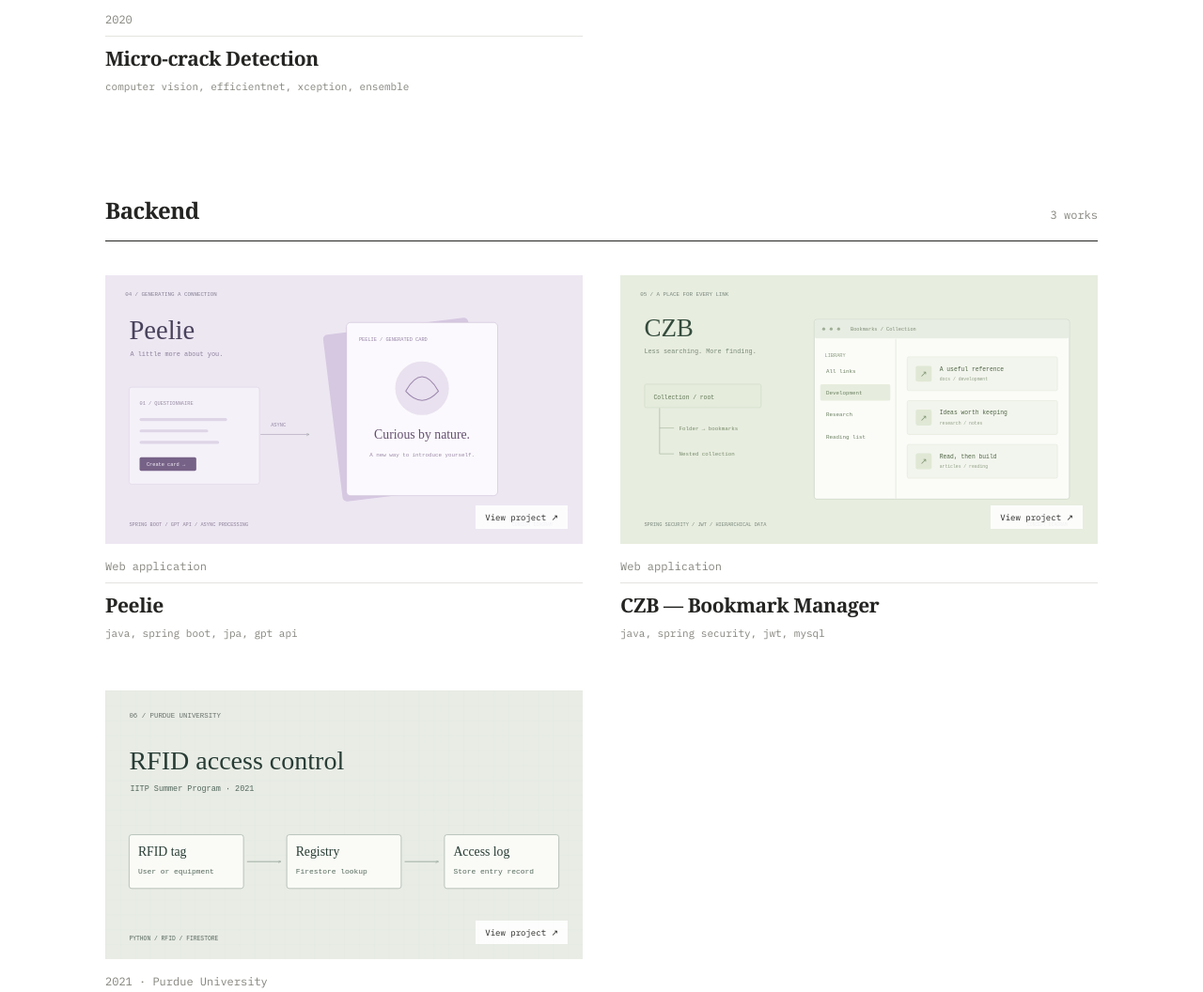
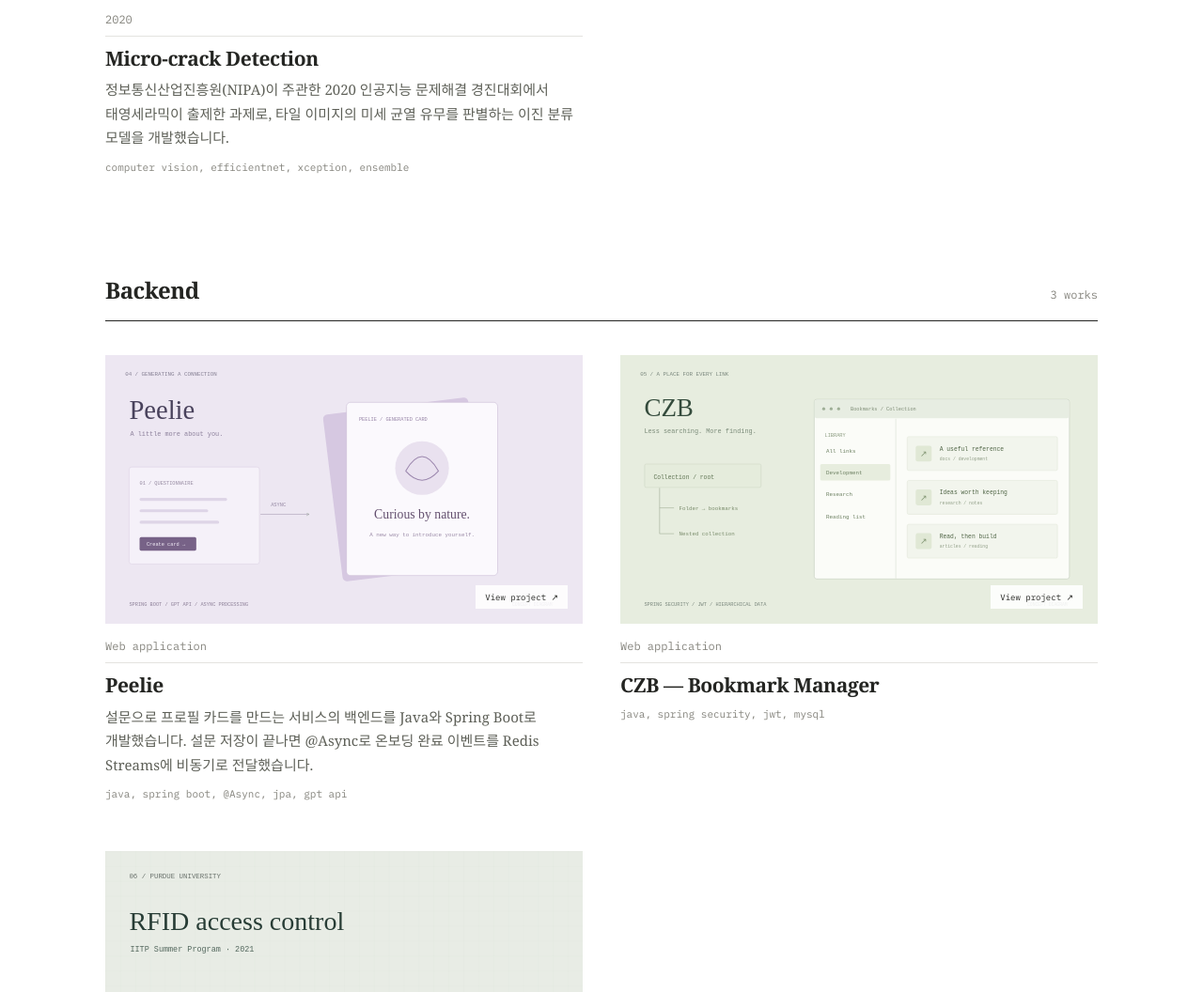
Before and after one commit to skwent77/jaehyun-portfolio, a plain HTML site: page index.html in a window 1280 px wide. Shown: the part 1474-2530 px from the top of the page at 94% size. Drawn offline with Linux system fonts and the light colour scheme; a web font is replaced by a local one.

Commit message:
Describe the micro-crack challenge and Peelie asynchronous processing

```diff
--- a/index.html
+++ b/index.html
@@ -41,14 +41,14 @@
           <span class="project-summary">멘토와 함께 사내에 축적된 대량의 차량 원본 이미지에 자기지도학습 기법인 BYOL(Bootstrap Your Own Latent)을 적용했습니다. 이 모델이 차종을 얼마나 잘 구분하는지 지도학습 모델과 비교했습니다.</span>
           <span class="project-tags mono">python, pytorch, byol, docker</span>
         </button>
-        <button class="project" type="button" data-project="crack" aria-haspopup="dialog"><span class="project-image"><img src="./assets/crack.svg" alt="타일 표면의 미세한 균열을 표시한 컴퓨터 비전 그래픽" width="960" height="540" loading="lazy"><span class="view-project">View project ↗</span></span><span class="project-meta mono">2020</span><h3>Micro-crack Detection</h3><span class="project-tags mono">computer vision, efficientnet, xception, ensemble</span></button>
+        <button class="project" type="button" data-project="crack" aria-haspopup="dialog"><span class="project-image"><img src="./assets/crack.svg" alt="타일 표면의 미세한 균열을 표시한 컴퓨터 비전 그래픽" width="960" height="540" loading="lazy"><span class="view-project">View project ↗</span></span><span class="project-meta mono">2020</span><h3>Micro-crack Detection</h3><span class="project-summary">정보통신산업진흥원(NIPA)이 주관한 2020 인공지능 문제해결 경진대회에서 태영세라믹이 출제한 과제로, 타일 이미지의 미세 균열 유무를 판별하는 이진 분류 모델을 개발했습니다.</span><span class="project-tags mono">computer vision, efficientnet, xception, ensemble</span></button>
       </div>
     </section>
 
     <section class="work-section" id="backend" aria-labelledby="backend-title">
       <div class="section-heading"><h2 id="backend-title">Backend</h2><span class="mono">3 works</span></div>
       <div class="project-grid">
-        <button class="project" type="button" data-project="peelie" aria-haspopup="dialog"><span class="project-image"><img src="./assets/peelie.svg" alt="설문 입력에서 비동기 생성 작업과 결과 조회로 이어지는 Peelie 구조" width="960" height="540" loading="lazy"><span class="view-project">View project ↗</span></span><span class="project-meta mono">Web application</span><h3>Peelie</h3><span class="project-tags mono">java, spring boot, jpa, gpt api</span></button>
+        <button class="project" type="button" data-project="peelie" aria-haspopup="dialog"><span class="project-image"><img src="./assets/peelie.svg" alt="설문 입력에서 비동기 생성 작업과 결과 조회로 이어지는 Peelie 구조" width="960" height="540" loading="lazy"><span class="view-project">View project ↗</span></span><span class="project-meta mono">Web application</span><h3>Peelie</h3><span class="project-summary">설문으로 프로필 카드를 만드는 서비스의 백엔드를 Java와 Spring Boot로 개발했습니다. 설문 저장이 끝나면 @Async로 온보딩 완료 이벤트를 Redis Streams에 비동기로 전달했습니다.</span><span class="project-tags mono">java, spring boot, @Async, jpa, gpt api</span></button>
         <button class="project" type="button" data-project="czb" aria-haspopup="dialog"><span class="project-image"><img src="./assets/czb.svg" alt="폴더와 북마크의 계층 구조를 보여주는 CZB 그래픽" width="960" height="540" loading="lazy"><span class="view-project">View project ↗</span></span><span class="project-meta mono">Web application</span><h3>CZB — Bookmark Manager</h3><span class="project-tags mono">java, spring security, jwt, mysql</span></button>
         <button class="project" type="button" data-project="purdue" aria-haspopup="dialog">
           <span class="project-image"><img src="./assets/purdue.svg" alt="RFID 태그로 사용자와 장비의 등록 여부를 확인하고 출입 기록을 저장하는 흐름" width="960" height="540" loading="lazy"><span class="view-project">View project ↗</span></span>
--- a/projects.js
+++ b/projects.js
@@ -1,8 +1,8 @@
 window.portfolioProjects = [
   {id:'stock',title:'Stock Term Agent',category:'AI & Research',year:'2026',image:'stock',tags:'python, langchain, chromadb, rag, mcp',description:'자연어 질문에서 관련 주식 용어를 찾고 설명하는 한국어 주식 용어 RAG 에이전트입니다.',points:['한국어 주식 용어를 임베딩하고, ChromaDB의 cosine 유사도 검색으로 관련 문서를 조회했습니다.','LangChain과 다국어 임베딩을 연결해 질문에서 검색으로 이어지는 흐름을 구성했습니다.','검색 기능을 MCP 도구로 분리해 에이전트가 호출할 수 있는 구조를 탐색했습니다.'],links:[{label:'View on GitHub', url:'https://github.com/skwent77/stock-term-agent'}],note:'연결된 저장소는 프로젝트 소개용입니다. 공개된 소스의 범위는 저장소에서 확인할 수 있습니다.'},
   {id:'byol',title:'SKT AI Fellowship · 자기지도학습 연구',category:'AI & Research',year:'2021',image:'byol',tags:'python, pytorch, byol, docker',description:'SKT AI Fellowship 3기에서 멘토와 함께 라벨 없는 사내 차량 이미지를 차종 분류에 활용하는 방법을 연구했습니다. PyTorch로 구현한 BYOL(Bootstrap Your Own Latent)로 사전학습한 뒤, 승용차·택시·트럭·버스·승합차를 구분하는 성능을 지도학습 모델과 비교했습니다.',points:['BYOL 논문의 온라인 네트워크와 타깃 네트워크 상호작용을 분석하고 구현했습니다.','Pascal 형식의 바운딩박스 좌표를 YOLO 형식으로 변환해 차량 이미지 처리에 활용했습니다.','Docker 컨테이너 기반의 개발 환경을 구축했습니다.','팀 차량 분류 모델의 F1-score를 0.04 개선했으며, SKT AI Fellowship 3기 장려상을 수상했습니다.'],links:[{label:'View on GitHub', url:'https://github.com/skwent77/SKT-AI-Fellowship'}, {label:'DEVOCEAN에서 연구 결과 읽기', url:'https://devocean.sk.com/blog/techBoardDetail.do?ID=163494'}],note:'3인 팀 연구이며, BYOL 구현과 Docker 환경 구축을 담당했습니다. 성능 개선 값은 프로젝트 기록에 따른 팀 모델의 결과입니다.'},
-  {id:'crack',title:'Micro-crack Detection',category:'AI & Research',year:'2020',image:'crack',tags:'computer vision, efficientnet, xception, ensemble',description:'타일 이미지의 미세한 균열을 판별하는 컴퓨터 비전 프로젝트입니다. 2020 인공지능 문제해결 경진대회 본선에서 수행했습니다.',points:['ImageNet 사전학습 모델인 Xception과 EfficientNet-B5를 활용해 전이학습을 수행했습니다.','Horizontal Flip과 픽셀 정규화를 적용하고, 학습 및 검증 결과를 비교했습니다.','Xception 3개와 EfficientNet-B5 3개의 예측을 결합한 앙상블을 구성했습니다.','팀 최종 F1-score 0.948729, 본선 3위 우수상을 기록했습니다.'],links:[{label:'View on GitHub', url:'https://github.com/skwent77/2020aikorea-round2'}],note:'대회 결과와 모델 구성은 공개 저장소의 README에 기록되어 있습니다.'},
-  {id:'peelie',title:'Peelie',category:'Backend',year:'Web application',image:'peelie',tags:'java, spring boot, jpa, gpt api, github actions',description:'설문 결과를 바탕으로 생성형 AI가 카드를 만드는 소셜 온보딩 서비스의 백엔드 프로젝트입니다.',points:['설문 데이터와 GPT API를 연결하는 카드 생성 API를 개발했습니다.','시간이 걸리는 생성 작업을 비동기로 처리하고, 폴링으로 결과를 조회하는 흐름을 적용했습니다.','4계층 구조를 적용해 요청 처리와 비즈니스 로직, 데이터 접근의 역할을 나누었습니다.'],note:'기존 포트폴리오에 정리된 프로젝트입니다. 상단 그래픽은 처리 흐름을 설명하는 개념도입니다.'},
+  {id:'crack',title:'Micro-crack Detection',category:'AI & Research',year:'2020',image:'crack',tags:'computer vision, efficientnet, xception, ensemble',description:'정보통신산업진흥원(NIPA)이 주관한 2020 인공지능 문제해결 경진대회 본선에서 태영세라믹의 과제에 참여했습니다. 타일 이미지를 미세 균열이 있는 경우와 없는 경우로 나누는 이진 분류 모델을 개발했습니다.',points:['ImageNet 사전학습 모델인 Xception과 EfficientNet-B5를 활용해 전이학습을 수행했습니다.','Horizontal Flip과 픽셀 정규화를 적용하고, 학습 및 검증 결과를 비교했습니다.','Xception 3개와 EfficientNet-B5 3개의 예측을 결합한 앙상블을 구성했습니다.','팀 최종 F1-score 0.948729, 본선 3위 우수상을 기록했습니다.'],links:[{label:'View on GitHub', url:'https://github.com/skwent77/2020aikorea-round2'}],note:'대회 결과와 모델 구성은 공개 저장소의 README에 기록되어 있습니다.'},
+  {id:'peelie',title:'Peelie',category:'Backend',year:'Web application',image:'peelie',tags:'java, spring boot, @Async, jpa, gpt api, github actions',description:'설문 결과를 바탕으로 생성형 AI가 카드를 만드는 소셜 온보딩 서비스의 백엔드 프로젝트입니다.',points:['설문 데이터와 GPT API를 연결하는 카드 생성 API를 개발했습니다.','Java·Spring Boot에서 @Async와 트랜잭션 커밋 후 실행되는 이벤트 리스너를 사용해, 설문 저장이 완료된 뒤 온보딩 완료 이벤트를 Redis Streams에 비동기로 발행했습니다.','시간이 걸리는 생성 작업을 비동기로 처리하고, 폴링으로 결과를 조회하는 흐름을 적용했습니다.','4계층 구조를 적용해 요청 처리와 비즈니스 로직, 데이터 접근의 역할을 나누었습니다.'],note:'기존 포트폴리오에 정리된 프로젝트입니다. 상단 그래픽은 처리 흐름을 설명하는 개념도입니다.'},
   {id:'czb',title:'CZB — Bookmark Manager',category:'Backend',year:'Web application',image:'czb',tags:'java, spring boot, spring security, jwt, jpa, mysql',description:'사용자별로 북마크와 폴더를 관리하는 웹 서비스의 백엔드 프로젝트입니다.',points:['Spring Security와 JWT를 활용한 사용자 인증을 구현했습니다.','사용자별 북마크와 폴더의 계층 구조를 데이터 모델과 API로 구성했습니다.','깊은 폴더 계층을 삭제할 때 반복 처리 방식을 적용해 삭제 로직을 개선했습니다.'],note:'기존 포트폴리오에 정리된 프로젝트입니다. 상단 그래픽은 폴더와 북마크의 구조를 설명하는 개념도입니다.'},
   {
     id: 'purdue',
```
